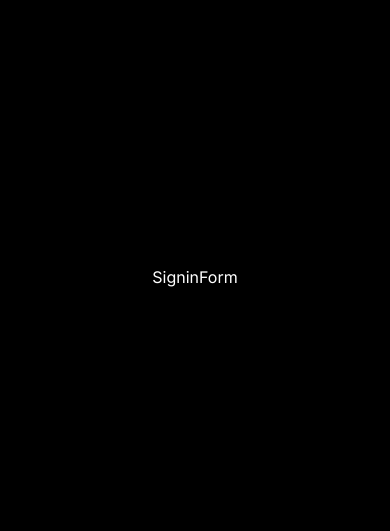
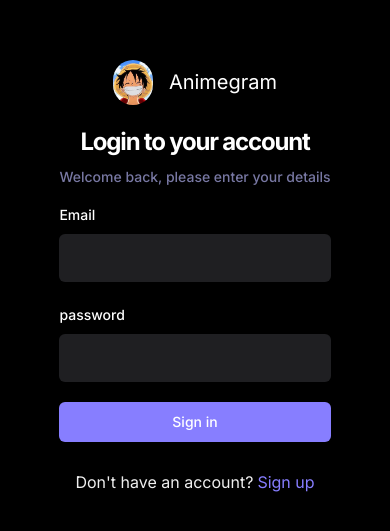
Before and after one commit to IMSUMEET/AnimeGram, a React (Vite) app: page /sign-in in a window 390 px wide. Shown: the part 145-676 px from the top of the page. Built offline with nearby package versions, Linux system fonts and the light colour scheme; no server answers.

Commit message:
tanstack queries and auth functionality wrap up

```diff
--- a/package.json
+++ b/package.json
@@ -14,6 +14,7 @@
     "@radix-ui/react-label": "^2.0.2",
     "@radix-ui/react-slot": "^1.0.2",
     "@radix-ui/react-toast": "^1.1.5",
+    "@tanstack/react-query": "^5.20.2",
     "appwrite": "^13.0.1",
     "class-variance-authority": "^0.7.0",
     "clsx": "^2.1.0",
--- a/src/_auth/forms/SigninForm.tsx
+++ b/src/_auth/forms/SigninForm.tsx
@@ -1,7 +1,115 @@
+
+
+import { Button } from "@/components/ui/button";
+
+import { zodResolver } from "@hookform/resolvers/zod"
+import { useForm } from "react-hook-form";
+import { Link, useNavigate } from "react-router-dom";
+import { useToast } from "@/components/ui/use-toast"
+
+
+import { Form, FormControl, FormField, FormItem, FormLabel, FormMessage } from "@/components/ui/form";
+import { Input } from "@/components/ui/input";
+import { SigninValidation } from "@/lib/validation";
+import { z } from "zod";
+import Loader from "../../components/shared/Loader";
+import { userSignInAccount } from "@/lib/react-query/queriesAndMutations";
+import { useUserContext } from "@/context/AuthContext";
+
+
+
 
 const SigninForm = () => {
+
+  const { toast } = useToast();
+  const { checkAuthUser, isLoading: isUserLoading } = useUserContext();
+  const navigate = useNavigate();
+
+  const { mutateAsync: signInAccount } = userSignInAccount();
+
+
+  const form = useForm<z.infer<typeof SigninValidation>>({
+    resolver: zodResolver(SigninValidation),
+    defaultValues: {
+      email: "",
+      password: ""
+    },
+  })
+
+
+
+  // 2. Define a submit handler.
+  async function onSubmit(values: z.infer<typeof SigninValidation>) {
+
+    const session = await signInAccount({
+      email: values.email,
+      password: values.password,
+    });
+
+    if(!session){
+      return toast({ title: 'Sign in failed. Please try again.'})
+    }
+
+    const isLoggedIn = await checkAuthUser();
+
+    if(isLoggedIn) {
+      form.reset();
+      navigate('/');
+    }else{
+      return toast ({title: 'Sign up failed. Please try again.'})
+    }
+
+  }
+
   return (
-    <div>SigninForm</div>
+    <Form {...form}>
+      <div className="sm:w-420 flex-center flex-col">
+        <div className="flex justify-center items-center gap-4">
+          <img className="rounded-full w-10" src="/assets/images/luffyLogo.jpg" alt="logo" />
+          <span className="text-xl">Animegram</span>
+        </div>
+        <h2 className="h3-bold md:h2-bold pt-5 sm:pt-12">Login to your account</h2>
+        <p className="text-light-3 small-medium md:base-regular mt-2">Welcome back, please enter your details</p>
+
+        <form onSubmit={form.handleSubmit(onSubmit)} className="flex flex-col gap-5 w-full mt-4">
+          <FormField
+            control={form.control}
+            name="email"
+            render={({ field }) => (
+              <FormItem>
+                <FormLabel>Email</FormLabel>
+                <FormControl>
+                  <Input type="email" className="shad-input" {...field} />
+                </FormControl>
+                <FormMessage />
+              </FormItem>
+            )}
+          />
+          <FormField
+            control={form.control}
+            name="password"
+            render={({ field }) => (
+              <FormItem>
+                <FormLabel>password</FormLabel>
+                <FormControl>
+                  <Input type="password" className="shad-input" {...field} />
+                </FormControl>
+                <FormMessage />
+              </FormItem>
+            )}
+          />
+          <Button type="submit" className="shad-button_primary">
+            {isUserLoading ? (
+              <span className="flex-center gap-2" ><Loader/> Loading...</span>
+            ): "Sign in"}
+          </Button>
+          <p className="text-small-regular text-light-2 text-center mt-2">
+            Don't have an account?
+            <Link to="/sign-up" className="text-primary-500 text-small-semibold ml-1">Sign up</Link>
+          </p>
+        </form>
+      </div>
+    </Form>
   )
 }
 
--- a/src/_auth/forms/SignupForm.tsx
+++ b/src/_auth/forms/SignupForm.tsx
@@ -4,7 +4,7 @@
 
 import { zodResolver } from "@hookform/resolvers/zod"
 import { useForm } from "react-hook-form";
-import { Link } from "react-router-dom";
+import { Link, useNavigate } from "react-router-dom";
 import { useToast } from "@/components/ui/use-toast"
 
 
@@ -13,7 +13,8 @@
 import { SignupValidation } from "@/lib/validation";
 import { z } from "zod";
 import Loader from "../../components/shared/Loader";
-import { createUserAccount } from "@/lib/appwrite/api";
+import { userCreateUserAccount, userSignInAccount } from "@/lib/react-query/queriesAndMutations";
+import { useUserContext } from "@/context/AuthContext";
 
 
 
@@ -21,7 +22,12 @@
 const SignupForm = () => {
 
   const { toast } = useToast();
-  const isLoading = false;
+  const { checkAuthUser, isLoading: isUserLoading } = useUserContext();
+  const navigate = useNavigate();
+
+  const {mutateAsync: createUserAccount, isPending: isCreatingAccount} = userCreateUserAccount();
+
+  const { mutateAsync: signInAccount, isPending: isSigningIn } = userSignInAccount();
 
 
   const form = useForm<z.infer<typeof SignupValidation>>({
@@ -34,6 +40,8 @@
     },
   })
 
+
+
   // 2. Define a submit handler.
   async function onSubmit(values: z.infer<typeof SignupValidation>) {
     const newUser = await createUserAccount(values);
@@ -44,7 +52,24 @@
       })
     }
 
-    // const session = await signInAccount();
+    const session = await signInAccount({
+      email: values.email,
+      password: values.password,
+    });
+
+    if(!session){
+      return toast({ title: 'Sign in failed. Please try again.'})
+    }
+
+    const isLoggedIn = await checkAuthUser();
+
+    if(isLoggedIn) {
+      form.reset();
+      navigate('/');
+    }else{
+      return toast ({title: 'Sign up failed. Please try again.'})
+    }
+
   }
 
   return (
@@ -111,7 +136,7 @@
             )}
           />
           <Button type="submit" className="shad-button_primary">
-            {isLoading ? (
+            {isCreatingAccount ? (
               <span className="flex-center gap-2" ><Loader/> Loading...</span>
             ): "Sign up"}
           </Button>
--- /dev/null
+++ b/src/context/AuthContext.tsx
@@ -0,0 +1,102 @@
+import { getCurrentUser } from '@/lib/appwrite/api';
+import { IUser } from '@/types';
+import { createContext, useContext, useEffect, useState } from 'react';
+import { useNavigate } from 'react-router-dom';
+
+
+export const INITIAL_USER = {
+    id: '',
+    name: '',
+    username: '',
+    email: '',
+    imageUrl: '',
+    bio: '',
+}
+
+const INITIAL_STATE = {
+    user: INITIAL_USER,
+    isLoading: false,
+    isAuthenticated: false,
+    setUser: () => {},
+    setIsAuthenticated: () => {},
+    checkAuthUser: async () => false as boolean,
+};
+
+type IContextType = {
+    user: IUser;
+    isLoading: boolean;
+    setUser: React.Dispatch<React.SetStateAction<IUser>>;
+    isAuthenticated: boolean;
+    setIsAuthenticated: React.Dispatch<React.SetStateAction<boolean>>;
+    checkAuthUser: () => Promise<boolean>;
+  };
+
+const AuthContext = createContext<IContextType>(INITIAL_STATE);
+
+
+const AuthProvider = ({ children } : { children: React.ReactNode}) => {
+
+    const [user, setUser] = useState<IUser>(INITIAL_USER);
+    const [isLoading, setisLoading] = useState<boolean>(false);
+    const [isAuthenticated, setIsAuthenticated] = useState<boolean>(false);
+
+    const navigate = useNavigate();
+
+    const checkAuthUser = async () => {
+        try {
+            const currentAccount = await getCurrentUser();
+
+            if(currentAccount) {
+                setUser({
+                    id: currentAccount.$id,
+                    name: currentAccount.name,
+                    username: currentAccount.username,
+                    email: currentAccount.email,
+                    imageUrl: currentAccount.imageUrl,
+                    bio: currentAccount.bio,
+                })
+
+                setIsAuthenticated(true);
+                return true;
+            }
+
+            return false;
+
+        } catch (error) {
+            console.log(error);
+            return false;
+        } finally {
+            setisLoading(false);
+        }
+    };
+
+    useEffect(() => {
+        if(
+            localStorage.getItem('cookieFallback') === '[]' ||
+            localStorage.getItem('cookie.Fallback') === null
+        ) navigate('/sign-in')
+
+      checkAuthUser();
+
+    }, []);
+
+
+    const value = {
+        user,
+        setUser,
+        isLoading,
+        isAuthenticated,
+        setIsAuthenticated,
+        checkAuthUser,
+      };
+
+    return (
+        <AuthContext.Provider value = {value}>
+            {children}
+        </AuthContext.Provider>
+    )
+}
+
+export default AuthProvider;
+
+export const useUserContext = () => useContext(AuthContext);
--- /dev/null
+++ b/src/lib/react-query/QueryProvider.tsx
@@ -0,0 +1,12 @@
+import { QueryClient, QueryClientProvider } from '@tanstack/react-query'
+import {ReactNode} from 'react'
+
+const queryClient = new QueryClient();
+
+export const QueryProvider = ({ children }: {children: ReactNode}) => {
+  return (
+    <QueryClientProvider client={queryClient}>
+        {children}
+    </QueryClientProvider>
+  )
+}
--- /dev/null
+++ b/src/lib/react-query/queriesAndMutations.ts
@@ -0,0 +1,16 @@
+import { useMutation } from "@tanstack/react-query"
+import { createUserAccount, signInAccount } from "../appwrite/api"
+import { INewUser } from "@/types"
+
+export const userCreateUserAccount = () => {
+    return useMutation({mutationFn: (user: INewUser) => createUserAccount(user)})
+}
+
+export const userSignInAccount = () => {
+    return useMutation({
+        mutationFn: (user: {
+            email: string;
+            password: string;
+        }) => signInAccount(user)
+    });
+}
--- a/src/lib/validation/index.ts
+++ b/src/lib/validation/index.ts
@@ -1,8 +1,13 @@
 import { z } from "zod";
 
 export const SignupValidation = z.object({
-    name: z.string().min(2, {message: "Too Short"}),
-    username: z.string().min(2).max(50),
-    email: z.string().email(),
-    password: z.string().min(8, {message: "Password must be atleast 8 characters"})
-  })
+  name: z.string().min(2, {message: "Too Short"}),
+  username: z.string().min(2).max(50),
+  email: z.string().email(),
+  password: z.string().min(8, {message: "Password must be atleast 8 characters"})
+})
+
+export const SigninValidation = z.object({
+  email: z.string().email(),
+  password: z.string().min(8, {message: "Password must be atleast 8 characters"})
+})
--- a/src/main.tsx
+++ b/src/main.tsx
@@ -1,10 +1,17 @@
 import ReactDOM from "react-dom/client";
 import App from "./App";
 import { BrowserRouter } from "react-router-dom";
+import AuthProvider from "./context/AuthContext";
+import { QueryProvider } from "./lib/react-query/QueryProvider";
 
 
 ReactDOM.createRoot(document.getElementById('root')!).render(
     <BrowserRouter>
-        <App />
+        <QueryProvider>
+            <AuthProvider>
+                <App />
+            </AuthProvider>
+        </QueryProvider>
+
     </BrowserRouter>
 )
--- a/src/types/index.ts
+++ b/src/types/index.ts
@@ -1,3 +1,12 @@
+export type IContextType = {
+  user: IUser;
+  isLoading: boolean;
+  setUser: React.Dispatch<React.SetStateAction<IUser>>;
+  isAuthenticated: boolean;
+  setIsAuthenticated: React.Dispatch<React.SetStateAction<boolean>>;
+  checkAuthUser: () => Promise<boolean>;
+}
+
 export type INavLink = {
     imgURL: string;
     route: string;
```
Also changed, not shown: src/lib/appwrite/api.ts (+33 -1 lines), 1 other file (tests, documents, lock files or other folders).
